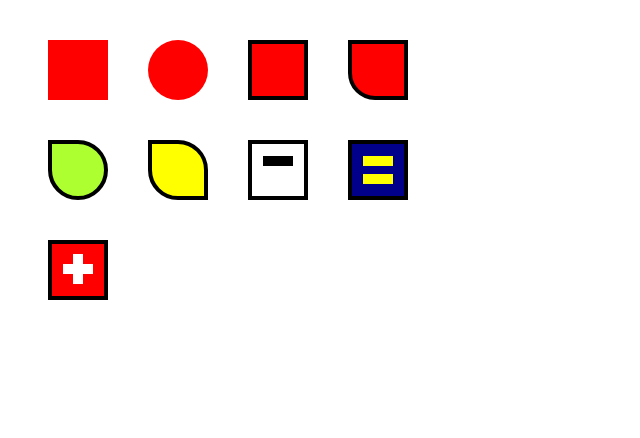
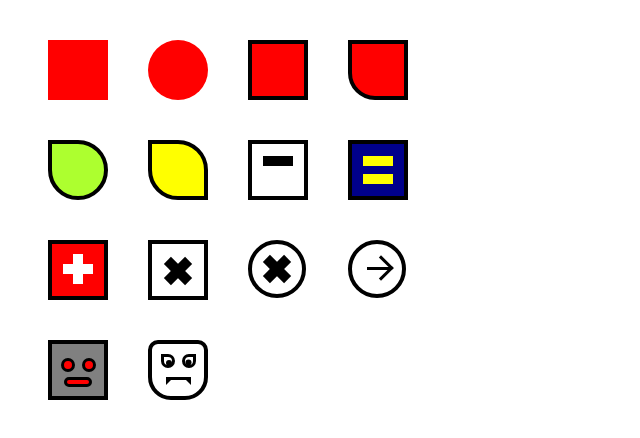
Before and after one commit to aevans1910/css_drawings, a plain HTML site: page index.html in a window 1280 px wide. Shown: the whole page, without its empty margins (0-640 px from the left). Drawn offline with Linux system fonts and the light colour scheme.

Commit message:
[add] 5 more drawings

```diff
--- a/index.html
+++ b/index.html
@@ -26,6 +26,34 @@
             <div></div>
             <div></div>
         </div>
+        <div class="square_cross">
+            <div></div>
+            <div></div>
+        </div>
+        <div class="circle_cross">
+            <div></div>
+            <div></div>
+        </div>
+        <div class="arrow">
+            <div></div>
+            <div></div>
+        </div>
+        <div class="robot">
+            <div></div>
+            <div></div>
+            <div></div>
+        </div>
+        <div class="vampire">
+            <div>
+                <div></div>
+            </div>
+            <div>
+                <div></div>
+            </div>
+            <div></div>
+            <div></div>
+            <div></div>
+        </div>
     </div>
 </body>
 </html>
--- a/styles.css
+++ b/styles.css
@@ -92,3 +92,158 @@
     background-color: white;
     transform: translate(11px, 10px) rotate(90deg);
 }
+
+.square_cross {
+    border: solid black 4px;
+}
+
+.square_cross > :first-child {
+    width: 30px;
+    height: 10px;
+    background-color: black;
+    transform: translate(11px, 22px) rotate(45deg)
+}
+
+.square_cross > :last-child {
+    width: 30px;
+    height: 10px;
+    background-color: black;
+    transform: translate(11px, 12px) rotate(135deg)
+}
+
+.circle_cross {
+    width: 50px;
+    height: 50px;
+    border: solid black 4px;
+    border-radius: 50%;
+}
+
+.circle_cross > :first-child {
+    width: 30px;
+    height: 10px;
+    background-color: black;
+    transform: translate(10px, 20px) rotate(45deg)
+}
+
+.circle_cross > :last-child {
+    width: 30px;
+    height: 10px;
+    background-color: black;
+    transform: translate(10px, 10px) rotate(135deg)
+}
+
+.arrow {
+    width: 50px;
+    height: 50px;
+    border: solid black 4px;
+    border-radius: 50%;
+}
+
+.arrow > :first-child {
+    height: 15px;
+    width: 15px;
+    border-top: solid black 3px;
+    border-right: solid black 3px;
+    transform: translate(20px, 15px) rotate(45deg)
+}
+
+.arrow > :last-child {
+    height: 3px;
+    width: 25px;
+    background-color: black;
+    transform: translate(15px, 5px)
+}
+
+.robot {
+    border: solid black 4px;
+    background: gray;
+}
+
+.robot > :first-child {
+    height: 8px;
+    width: 8px;
+    border-radius: 50%;
+    border: solid black 3px;
+    background-color: red;
+    transform: translate(9px, 14px);
+}
+
+.robot > :nth-child(2) {
+    height: 8px;
+    width: 8px;
+    border-radius: 50%;
+    border: solid black 3px;
+    background-color: red;
+    transform: translate(30px, 0px);
+}
+
+.robot > :last-child {
+    height: 4px;
+    width: 22px;
+    border-radius: 10px;
+    border: solid black 3px;
+    background-color: red;
+    transform: translate(12px, 5px);
+}
+
+.vampire {
+    border-radius: 10px 10px 23px 23px;
+    border: solid black 4px;
+}
+
+.vampire > :first-child {
+    height: 8px;
+    width: 8px;
+    border: solid black 3px;
+    border-radius: 0% 50% 50% 50%;
+    transform: translate(9px, 10px);
+}
+
+.vampire > :first-child > div {
+    height: 6px;
+    width: 6px;
+    border-radius: 50%;
+    background-color: black;
+    transform: translate(2px, 3px);
+}
+
+.vampire > :nth-child(2) {
+    height: 7.8px;
+    width: 7.8px;
+    border: solid black 3px;
+    border-radius: 50% 0% 50% 50%;
+    transform: translate(30px, -4px);
+}
+
+.vampire > :nth-child(2) > div {
+    height: 6px;
+    width: 6px;
+    border-radius: 50%;
+    background-color: black;
+    transform: translate(0.5px, 2.5px);
+}
+
+.vampire > :nth-child(3) {
+    height: 3px;
+    width: 25px;
+    background-color: black;
+    transform: translate(14px, 5px);
+}
+
+.vampire > :nth-child(4) {
+    width: 0;
+    height: 0;
+    border-top: 3px solid transparent;
+    border-left: 5px solid black;
+    border-bottom: 5px solid transparent;
+    transform: translate(14px, 2px);
+}
+
+.vampire > :last-child {
+    width: 0;
+    height: 0;
+    border-top: 3px solid transparent;
+    border-right: 5px solid black;
+    border-bottom: 5px solid transparent;
+    transform: translate(34px, -6px);
+}
```
